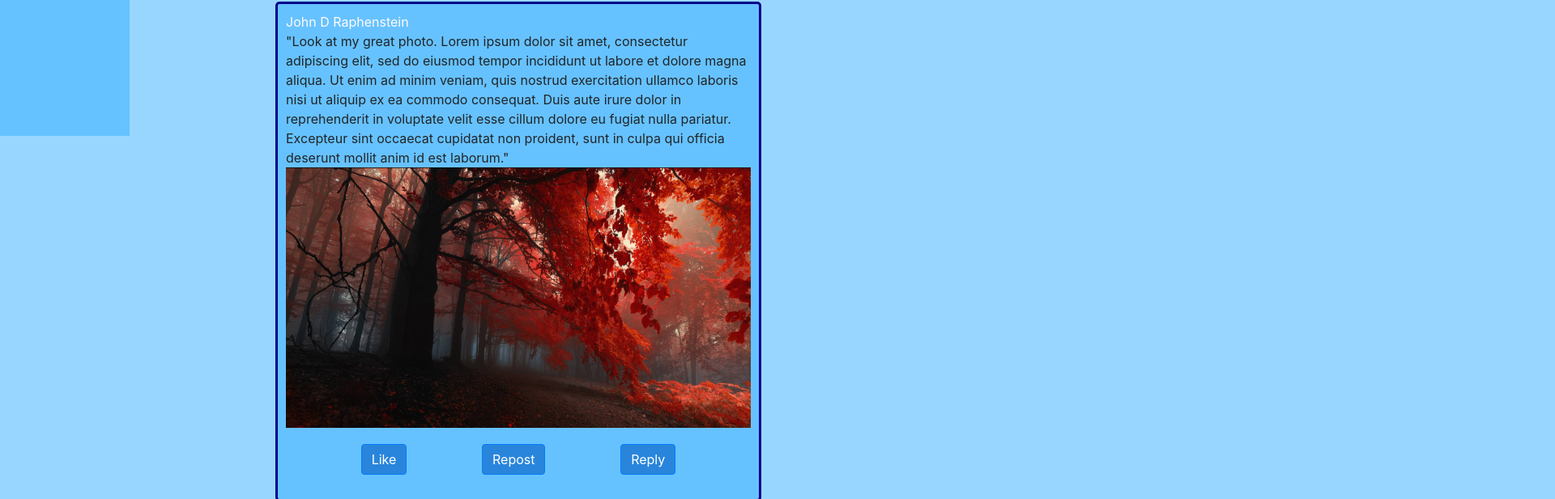
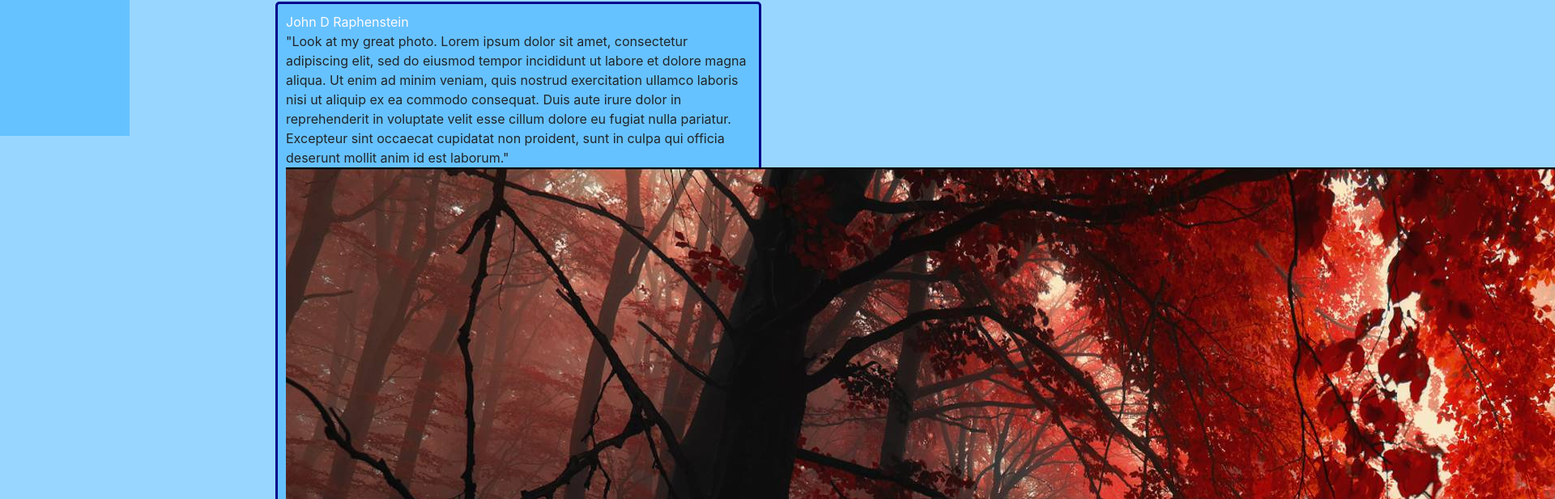
Before and after one commit to wunderay/Web-App-Dev-Final, a plain HTML site: page index.html in a window 1280 px wide. Shown: the part 632-1249 px from the top of the page at 81% size, 1920 px wide, since content can reach past the window. Drawn offline with nearby package versions, Linux system fonts and the light colour scheme.

Commit message:
Update style.css

```diff
--- a/css/style.css
+++ b/css/style.css
@@ -10,7 +10,7 @@ section, header {
 header{
     text-align: center;
 }
-img{
+.postImg{
     max-width: 574px;
     height: auto;
 }
```
